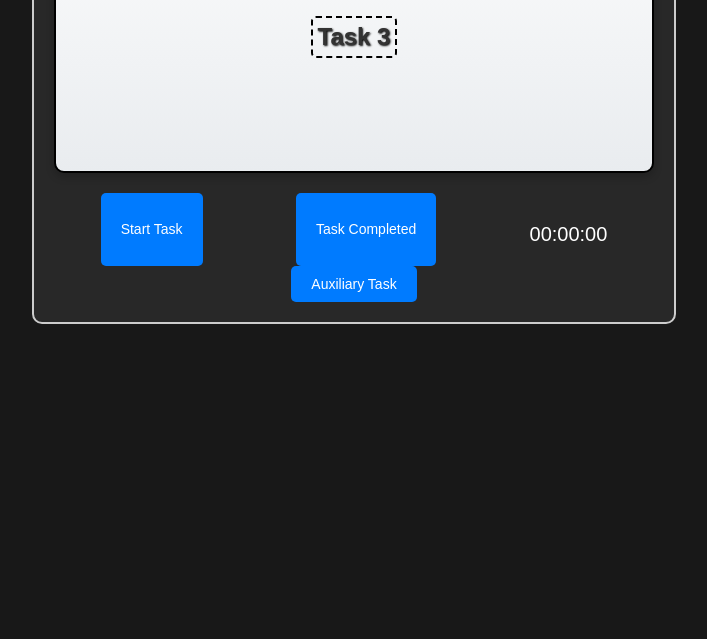
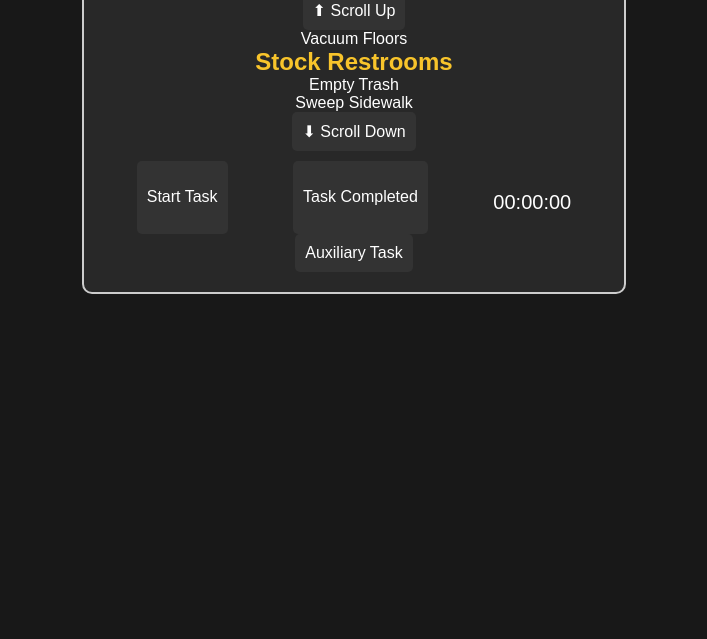
Before and after one commit to t3nant/super-duper-invention, a plain HTML site: page index.html in a window 1280 px wide. Shown: the part 161-800 px from the top of the page, without its empty margins (286-993 px from the left). Drawn offline with Linux system fonts and the light colour scheme; a web font is replaced by a local one.

Commit message:
Update index.html

```diff
--- a/index.html
+++ b/index.html
@@ -5,84 +5,18 @@
     <meta name="viewport" content="width=device-width, initial-scale=1.0">
     <title>Task Tracker</title>
     <link rel="stylesheet" href="styles.css">
-    <style>
-        @font-face {
-            font-family: 'Neuropol';
-            src: url('https://fonts.googleapis.com/css2?family=Neuropol&display=swap') format('woff2'),
-                 url('https://fonts.googleapis.com/css2?family=Neuropol&display=swap') format('woff');
-            font-weight: normal;
-            font-style: normal;
-        }
-
-        body {
-            font-family: 'Neuropol', sans-serif;
-        }
-
-        .task-container {
-            text-align: center;
-            margin: 0 auto;
-            max-width: 600px;
-        }
-
-        .task-view {
-            position: relative;
-            height: 200px;
-            overflow: hidden;
-            border: 2px solid #000;
-            border-radius: 10px;
-            background: linear-gradient(to bottom, #f8f9fa, #e9ecef);
-            box-shadow: 0 4px 8px rgba(0, 0, 0, 0.2);
-            padding: 10px;
-        }
-
-        .task-list {
-            display: flex;
-            flex-direction: column;
-            align-items: center;
-            height: 100%;
-            animation: slideUp 3s infinite;
-        }
-
-        @keyframes slideUp {
-            0% { transform: translateY(0); }
-            100% { transform: translateY(-100%); }
-        }
-
-        .highlighted-task {
-            font-size: 24px;
-            font-weight: bold;
-            color: #333;
-            text-shadow: 1px 1px 2px #000;
-            padding: 5px;
-            border: 2px dashed #000;
-            border-radius: 5px;
-        }
-
-        button {
-            cursor: pointer;
-            background-color: #007bff;
-            color: #fff;
-            border: none;
-            padding: 10px 20px;
-            border-radius: 5px;
-            font-size: 14px;
-            transition: background-color 0.3s ease;
-        }
-
-        button:hover {
-            background-color: #0056b3;
-        }
-    </style>
+    <link href="https://fonts.googleapis.com/css2?family=Neuropol&display=swap" rel="stylesheet">
 </head>
 <body>
     <div class="task-container">
-        <h1>Daily Task Tracker</h1>
-        <div class="task-view">
+        <h1>Task Tracker</h1>
+        <div class="carousel">
             <button id="prevTask">⬆ Scroll Up</button>
             <div class="task-list">
-                <p id="current-task" class="highlighted-task">Task 1</p>
-                <p id="current-task" class="highlighted-task">Task 2</p>
-                <p id="current-task" class="highlighted-task">Task 3</p>
+                <div class="task-item" id="task1">Vacuum Floors</div>
+                <div class="task-item highlighted-task" id="task2">Stock Restrooms</div>
+                <div class="task-item" id="task3">Empty Trash</div>
+                <div class="task-item" id="task4">Sweep Sidewalk</div>
             </div>
             <button id="nextTask">⬇ Scroll Down</button>
         </div>
@@ -104,24 +38,6 @@
         </div>
     </div>
 
-    <script>
-        // JS for carousel behavior
-        const taskList = document.querySelector('.task-list');
-        let scrollPos = 0;
-
-        document.getElementById('prevTask').addEventListener('click', () => {
-            scrollPos = (scrollPos - 1 + taskList.children.length) % taskList.children.length;
-            updateCarousel();
-        });
-
-        document.getElementById('nextTask').addEventListener('click', () => {
-            scrollPos = (scrollPos + 1) % taskList.children.length;
-            updateCarousel();
-        });
-
-        function updateCarousel() {
-            taskList.style.transform = `translateY(-${scrollPos * 100}%)`;
-        }
-    </script>
+    <script src="script.js"></script>
 </body>
 </html>
```
